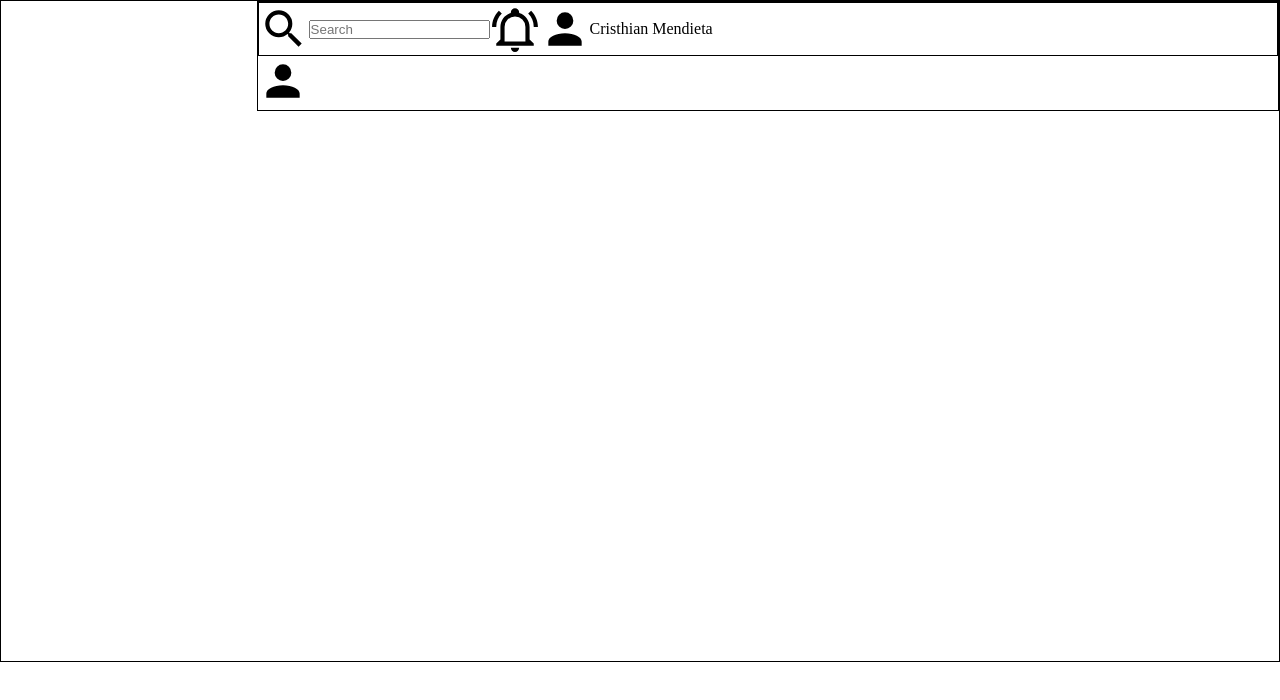
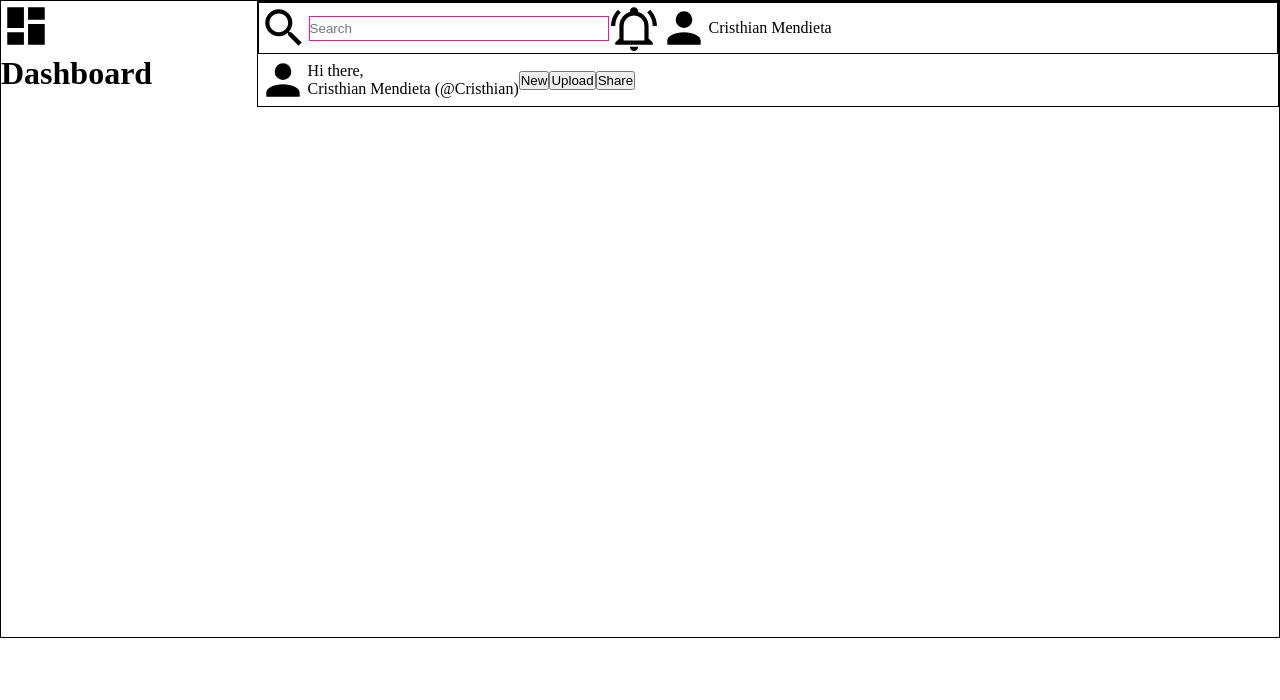
Before and after one commit to CrispysCode/admin-dashboard, a plain HTML site: page index.html in a window 1280 px wide. Drawn offline with Linux system fonts and the light colour scheme.

Commit message:
added necessary elements to header section and started sidebar

```diff
--- a/index.html
+++ b/index.html
@@ -21,14 +21,21 @@
             </div>
             <div class="header-bottom">
                 <img src="images/account.svg" width="50px"/>
-
-
+                <p>Hi there, <br> Cristhian Mendieta (@Cristhian)</p>
+                <button type="button">New</button>
+                <button type="button">Upload</button>
+                <button type="button">Share</button>
             </div>
         </div>
 
 <!-- Sidebar Section -->
         <div class="sidebar">
-            <div class="logo"></div>
+            <div class="logo">
+                <img src="images/view-dashboard.svg" width="50px"/>
+                <h1>Dashboard</h1>
+            </div>
+
+
             <div class="links"></div>
         </div>
 
--- a/styles.css
+++ b/styles.css
@@ -10,6 +10,8 @@
     grid-template-rows: 1fr 5fr;
     border: 1px solid black;
 }
+
+/* Header Section */
 
 .header {
     border: 1px solid black;
@@ -25,3 +27,21 @@
     display: flex;
     align-items: center;
 }
+
+.header-bottom {
+    display: flex;
+    align-items: center;
+}
+
+/* Sidebar Section */
+
+.sidebar {
+    display: grid;
+
+}
+
+input {
+    width: 300px;
+    height: 25px;
+    border: 1px solid deeppink;
+}
```
Also changed, not shown: images/view-dashboard.svg (added).
